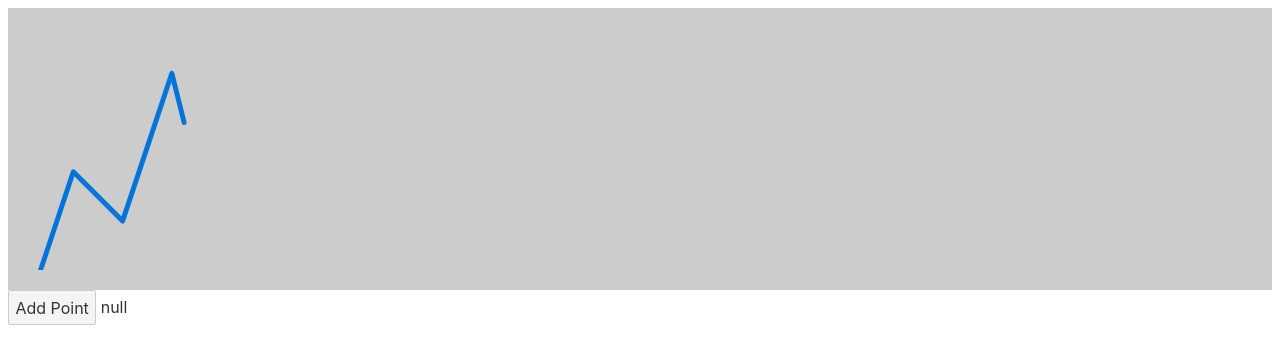
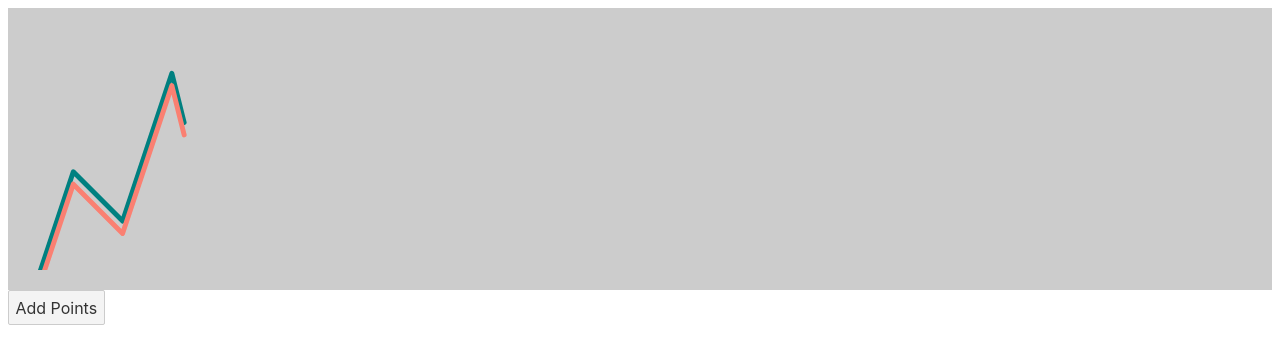
Before and after one commit to joshnuss/svelte-chart, a Svelte app: page / in a window 1280 px wide. Shown: the top 364 px of the page. Built offline with nearby package versions, Linux system fonts and the light colour scheme.

Commit message:
Adds support for multiple series

```diff
--- a/src/App.svelte
+++ b/src/App.svelte
@@ -1,21 +1,32 @@
 <script>
   import Chart from './components/Chart.svelte'
 
+  const colors = ["teal", "salmon"]
   let selected = null;
-
-  let points = [
-    [ 0, 120 ],
-    [ 20, 60 ],
-    [ 40, 80 ],
-    [ 60, 20 ],
-    [ 65, 40 ]
+  let series = [
+    [
+      [ 0, 120 ],
+      [ 20, 60 ],
+      [ 40, 80 ],
+      [ 60, 20 ],
+      [ 65, 40 ]
+    ],
+    [
+      [ 0, 125 ],
+      [ 20, 65 ],
+      [ 40, 85 ],
+      [ 60, 25 ],
+      [ 65, 45 ]
+    ]
   ]
 
-  $: lastX = points[points.length-1][0]
+  let lastX = 65;
 
   function add() {
-    points.push([lastX + randomNumber(20), randomNumber(80)])
-    points = points
+    lastX += randomNumber(20)
+    series[0].push([lastX, randomNumber(80)])
+    series[1].push([lastX, randomNumber(80)])
+    series = series
   }
 
   function randomNumber(max) {
@@ -24,9 +35,11 @@
 </script>
 
 <main>
-  <Chart {points} bind:selected/>
+  <Chart {series} {colors} bind:selected/>
 
-  <button on:click|preventDefault={add}>Add Point</button>
+  <button on:click|preventDefault={add}>Add Points</button>
 
-  {selected}
+  {#if selected}
+    Series: {selected.series}, Point: {selected.point}
+  {/if}
 </main>
--- a/src/components/Chart.svelte
+++ b/src/components/Chart.svelte
@@ -1,12 +1,17 @@
 <script>
-  export let points;
+  export let series;
+  export let colors;
   export let selected;
 
-  $: expression = points.map(([x, y]) => `${x} ${y}`).join("\n")
+  function lineExpression(points) {
+    return points.map(([x, y]) => `${x} ${y}`).join("\n");
+  }
 
-  function handleClick(point) {
-    selected = point
+  function handleClick(series, point) {
+    selected = {series, point}
   }
+
+  $: lines = series.map(lineExpression)
 </script>
 
 <style>
@@ -32,16 +37,20 @@
 
 <div class="chart">
   <svg viewBox="0 0 500 100">
+    {#each lines as expression, index}
       <polyline
          fill="none"
-       stroke="#0074d9"
+         stroke={colors[index]}
          stroke-width="2"
          stroke-linecap="round"
          stroke-linejoin="round"
          points={expression}/>
+    {/each}
 
+    {#each series as points, serie}
       {#each points as point}
-      <circle class:selected={point == selected} cx={point[0]} cy={point[1]} r=3 fill=white on:click|preventDefault={() => handleClick(point)}/>
+        <circle class:selected={point == selected} cx={point[0]} cy={point[1]} r=3 fill=white on:click|preventDefault={() => handleClick(serie+1, point)}/>
+      {/each}
     {/each}
   </svg>
 </div>
```
Lines whose indentation alone changed are shown as unchanged.
